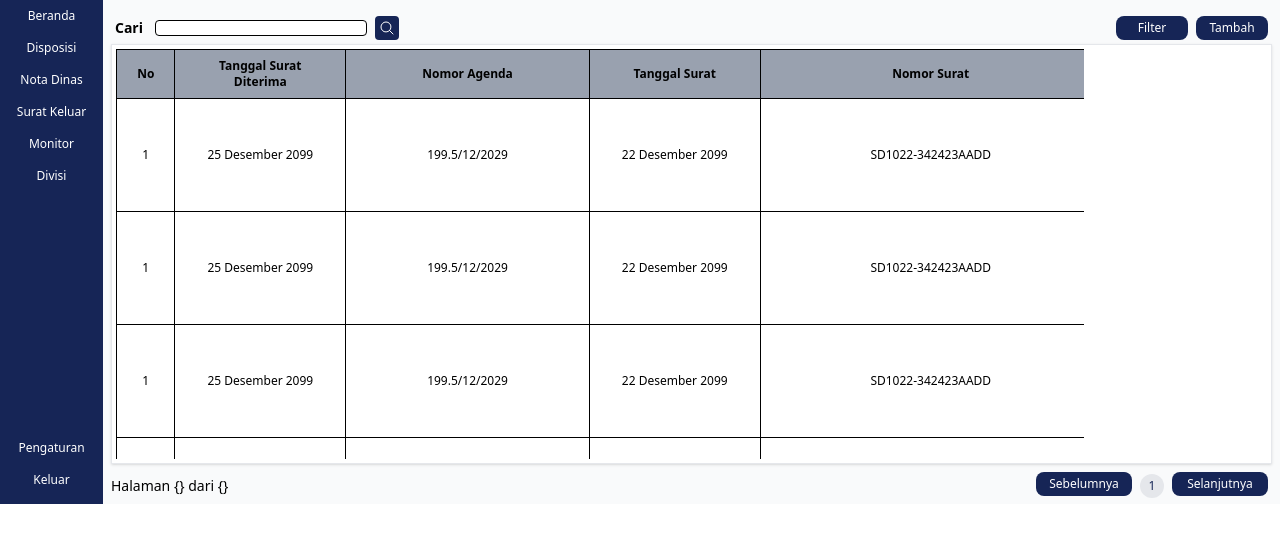
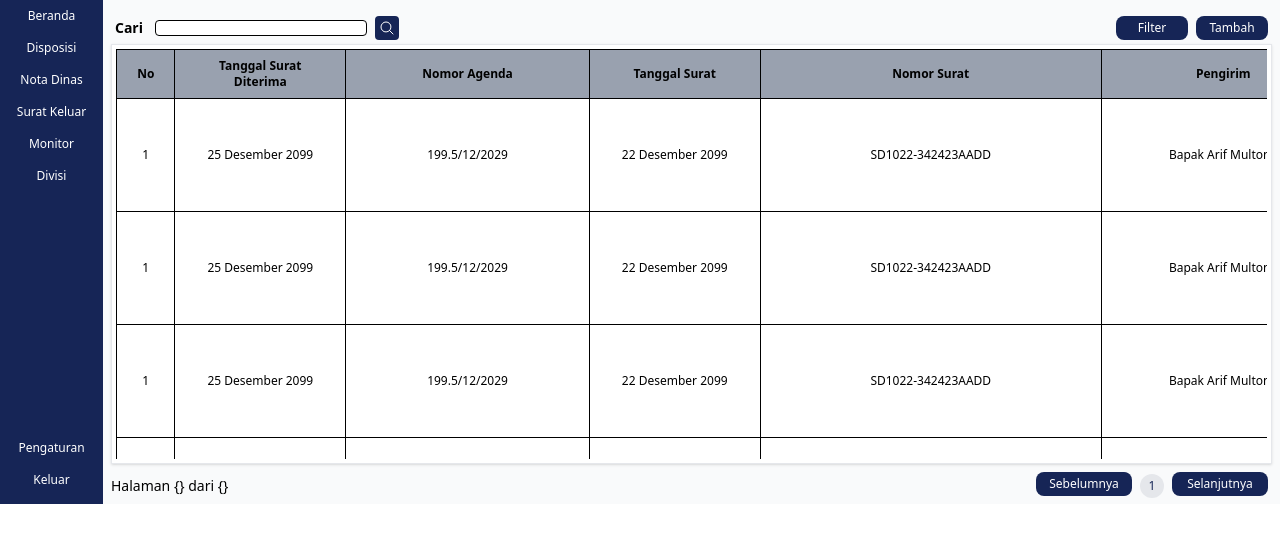
Before and after one commit to farrelmt/pwu_archive, a Django app: page /disposisi in a window 1280 px wide. Shown: the part 36-586 px from the top of the page. Run offline with Django 5.2, Linux system fonts and the light colour scheme; style sheets or scripts are compiled from the project's sources; some libraries are stand-ins or nearby versions.

Commit message:
Fix horizontal overflow disposisi page

```diff
--- a/archiveproject/homepage/templates/disposisi.html
+++ b/archiveproject/homepage/templates/disposisi.html
@@ -1,7 +1,7 @@
 {% extends 'home_base.html' %}
 {% block title %}SISTEM ARSIP - DISPOSISI{% endblock %}
 {% block content %}
-    <div class="bg-gray-50 p-2 h-126 select-none">
+    <div class="bg-gray-50 p-2 h-126 select-none w-full">
         <div class="mt-2 flex justify-between">
             <div class="flex">
                 <p class="font-bold text-sm mt-[2px] mx-1">Cari </p>
@@ -20,7 +20,7 @@
         </div>
 
         <div class="mt-1 w-full h-[420px] bg-white border border-gray-200 shadow p-1">
-            <div class="overflow-x-auto overflow-y-auto h-full w-242">
+            <div class="overflow-x-auto overflow-y-auto h-full w-full">
                 <table class="table-fixed w-600 border-collapse border border-gray-300 text-xs text-center">
                     <thead>
                         <tr>
--- a/archiveproject/homepage/templates/home_base.html
+++ b/archiveproject/homepage/templates/home_base.html
@@ -35,7 +35,7 @@
         </nav>
 
         <div class="flex">
-            <aside id="sidebar"
+            <aside id="flex sidebar"
                class="fixed flex flex-col bg-blue-950 text-white w-28 h-126
                p-0 space-y-0 transform transition-transform -translate-x-full md:translate-x-0
                md:relative justify-between min">
@@ -67,7 +67,7 @@
                 </div>
             </aside>
 
-            <main class="w-full text-black md:ml">
+            <main class="flex w-full text-black md:ml overflow-hidden">
                 {% block content %}
                 {% endblock %}
             </main>
```
